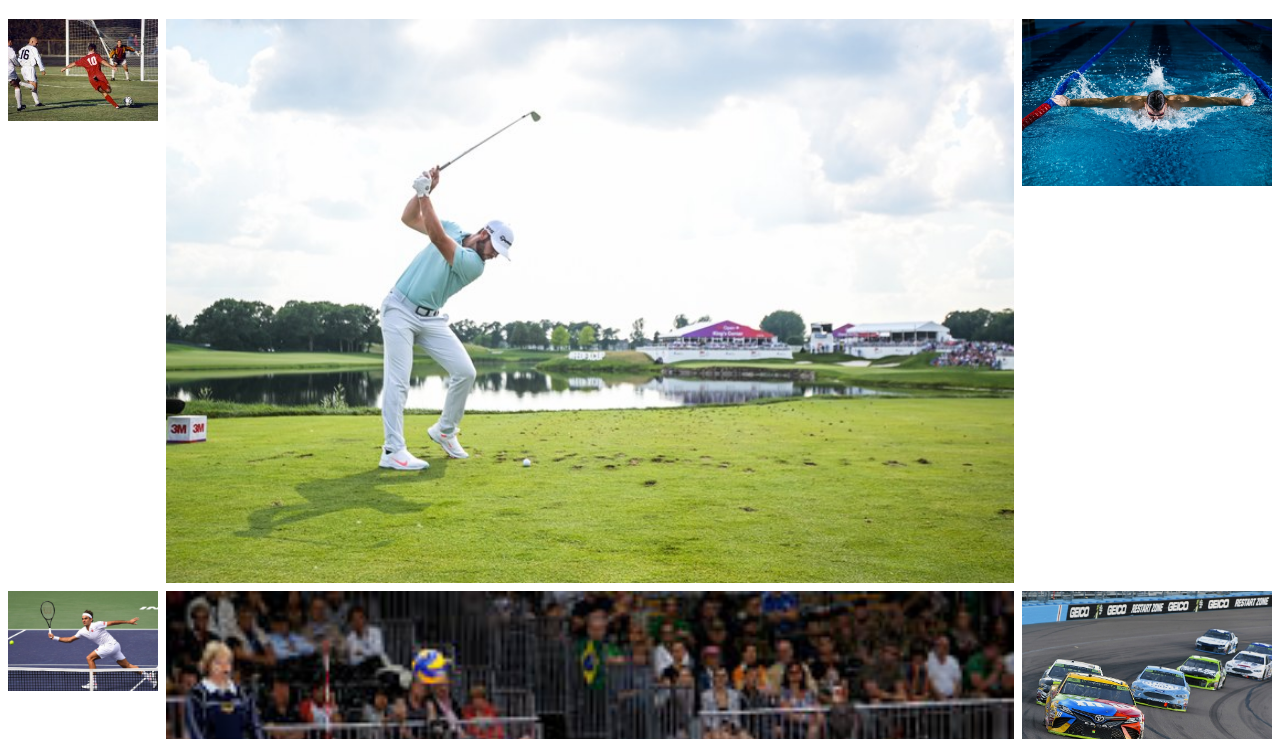
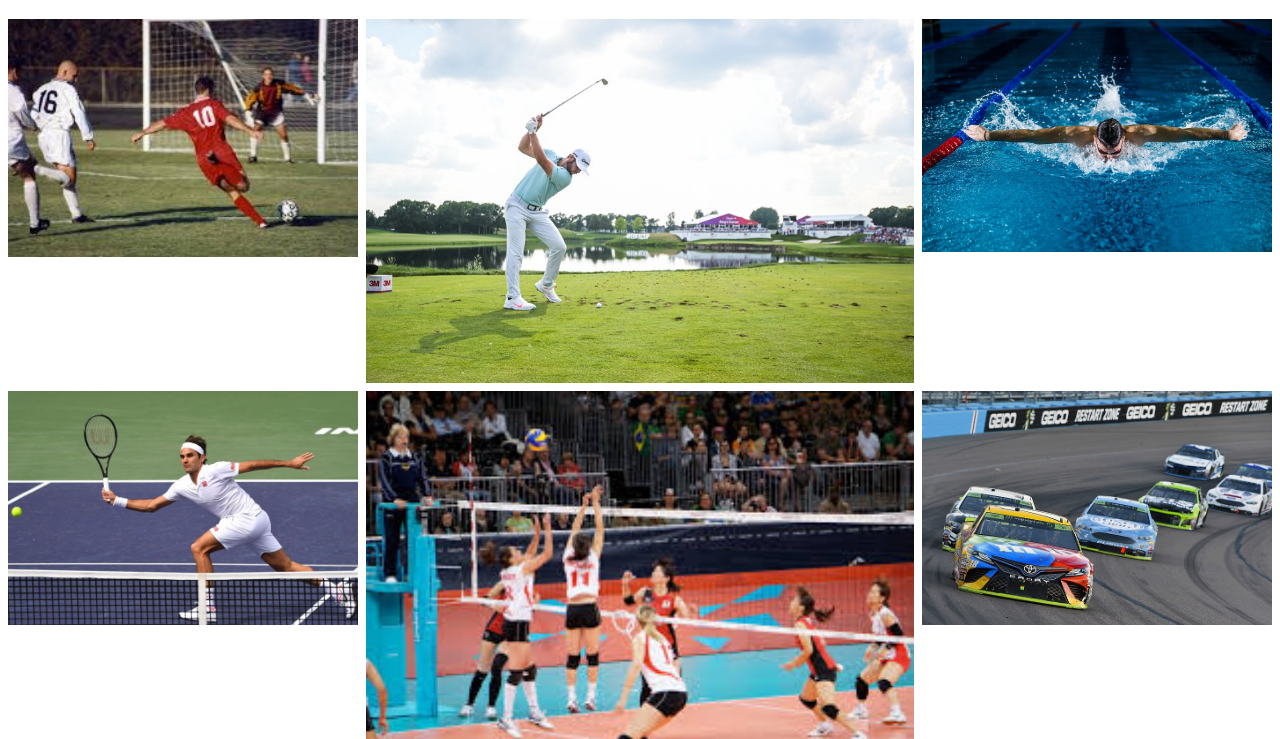
Before and after one commit to fbw-d09/uib-layout-grid-parent-zoerix, a website: page index.html in a window 1280 px wide. Shown: the part 61-800 px from the top of the page. Drawn offline with Linux system fonts and the light colour scheme.

Commit message:
added minmax

```diff
--- a/style.css
+++ b/style.css
@@ -5,6 +5,6 @@ img {
 .container {
   display: grid;
   /*grid-template-columns: auto auto auto;*/
-  grid-template-columns: 150px 1fr 250px;
+  grid-template-columns: minmax(100px, 350px) 1fr minmax(100px, 350px);
   grid-gap: 8px;
 }
```
